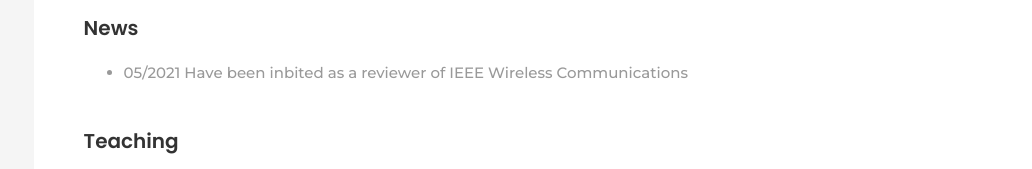
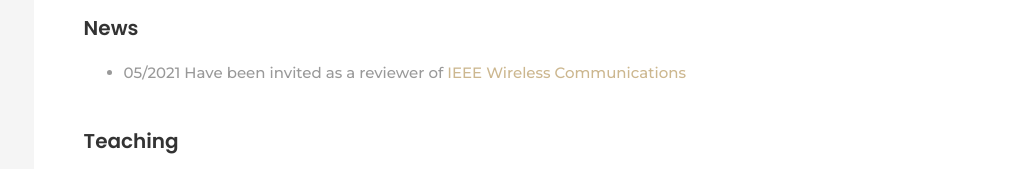
Before and after one commit to ZijieHuang/ZijieHuang.github.io, a plain HTML site: page index.html in a window 1280 px wide. Shown: the part 624-793 px from the top of the page, 248-1280 px from the left. Drawn offline with nearby package versions, Linux system fonts and the light colour scheme; some packages are replaced by stand-ins of ours; no server answers; files whose address does not match are found by name; a web font is replaced by a local one.

Commit message:
Update index.html

```diff
--- a/index.html
+++ b/index.html
@@ -90,7 +90,7 @@
 				<h3 id="News" class="heading mb-3">News</h3>
 				 <ul>
 
-  					<li>05/2021 Have been inbited as a reviewer of <a herf="https://www.comsoc.org/publications/magazines/ieee-wireless-communications/cfp/6g-paradigm-future-wireless-communications">IEEE Wireless Communications</a></li>
+  					<li>05/2021 Have been invited as a reviewer of <a href="https://www.comsoc.org/publications/magazines/ieee-wireless-communications/cfp/6g-paradigm-future-wireless-communications">IEEE Wireless Communications</a></li>
 
 				 </ul>
 			</div>
```
